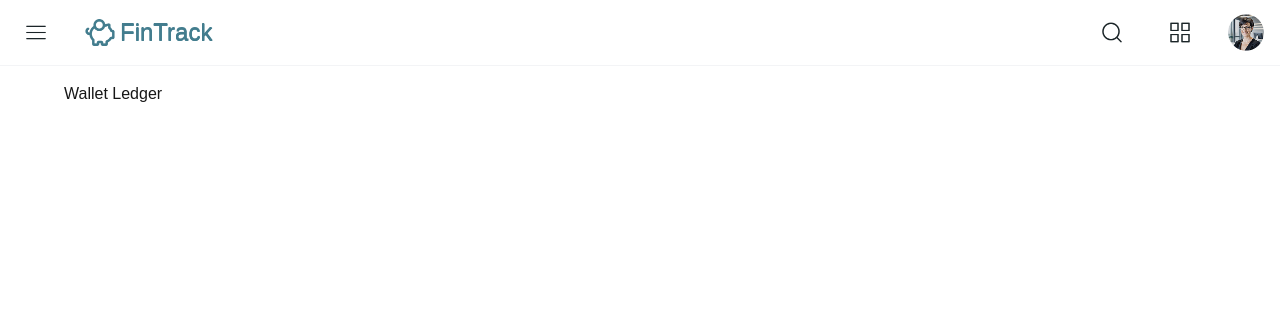
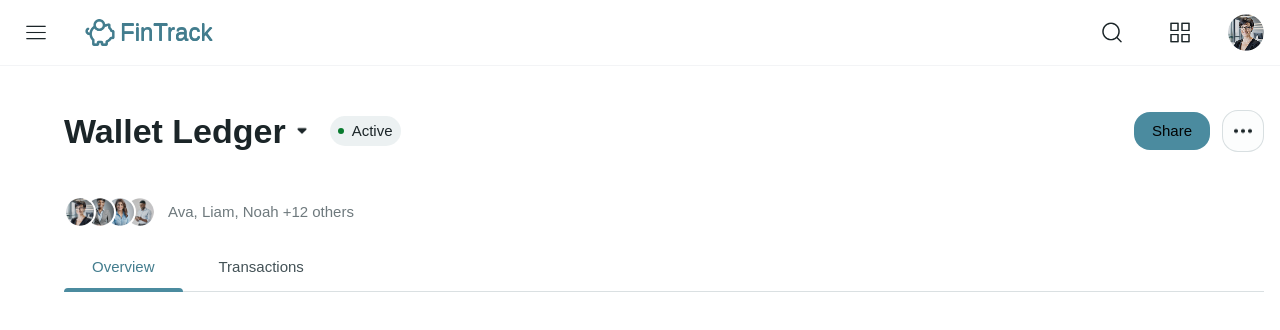
Before and after one commit to yunushabeeb/venture-studio, a Next.js app: page / in a window 1280 px wide. Shown: the top 330 px of the page. Built offline with nearby package versions, Linux system fonts and the light colour scheme; a web font is replaced by a local one.

Commit message:
Add ActiveStatus, UpperBar, UpperBarAvatars, and UpperBarTabs components; update Home page layout

```diff
--- /dev/null
+++ b/app/components/ActiveStatus.tsx
@@ -0,0 +1,28 @@
+export default function ActiveStatus() {
+  return (
+    <span
+      className="flex items-center gap-2 px-2 py-1 rounded-[16px]"
+      style={{
+        background: "rgba(52, 97, 111, 0.09)",
+      }}
+    >
+      <span
+        className="inline-block rounded-full"
+        style={{
+          width: 6,
+          height: 6,
+          background: "#087A2E",
+        }}
+      />
+      <span
+        className="font-medium text-[15px]"
+        style={{
+          color: "#1B2528",
+          fontFamily: "'Public Sans', sans-serif",
+        }}
+      >
+        Active
+      </span>
+    </span>
+  );
+}
--- /dev/null
+++ b/app/components/UpperBar.tsx
@@ -0,0 +1,63 @@
+import Image from "next/image";
+import ActiveStatus from "./ActiveStatus";
+import UpperBarAvatars from "./UpperBarAvatars";
+import UpperBarTabs from "./UpperBarTabs";
+
+export default function UpperBar() {
+  return (
+    <section className="flex flex-col gap-4 py-7">
+      <div className="flex flex-wrap items-center justify-between gap-4">
+        {/* Left: Title, Caret, Status */}
+        <div className="flex items-center flex-wrap gap-4">
+          <div className="flex items-center">
+            <span
+              className="font-bold"
+              style={{
+                color: "#1B2528",
+                fontFamily: "'Public Sans', sans-serif",
+                fontSize: 34,
+                lineHeight: "40px",
+              }}
+            >
+              Wallet Ledger
+            </span>
+            <Image
+              src="/icons/caret-down.png"
+              alt="Caret"
+              width={24}
+              height={24}
+              className="ml-1"
+            />
+          </div>
+          <ActiveStatus />
+        </div>
+        {/* Right: Share & More */}
+        <div className="flex items-center gap-3">
+          <button
+            className="flex items-center bg-[#4B8B9F] text-[#020303] font-medium rounded-[16px] px-[18px] py-2 text-[15px]"
+            style={{ fontFamily: "'Public Sans', sans-serif" }}
+          >
+            Share
+          </button>
+          <button
+            className="flex items-center bg-[#FCFDFD] rounded-[16px] p-2 border"
+            style={{
+              borderColor: "rgba(73, 101, 110, 0.2)",
+              borderWidth: 1,
+            }}
+            aria-label="More"
+          >
+            <Image
+              src="/icons/dots-horizontal.png"
+              alt="More"
+              width={24}
+              height={24}
+            />
+          </button>
+        </div>
+      </div>
+      <UpperBarAvatars />
+      <UpperBarTabs />
+    </section>
+  );
+}
--- /dev/null
+++ b/app/components/UpperBarAvatars.tsx
@@ -0,0 +1,56 @@
+import Image from "next/image";
+
+const avatars = [
+  "/images/avatars/avatar-1.png",
+  "/images/avatars/avatar-2.png",
+  "/images/avatars/avatar-3.png",
+  "/images/avatars/avatar-4.png",
+];
+
+export default function UpperBarAvatars() {
+  return (
+    <div className="flex items-center mt-7">
+      {/* Avatars */}
+      <div className="flex -space-x-3">
+        {avatars.map((src, i) => (
+          <div
+            key={src}
+            className="w-8 h-8 rounded-full border-2 border-white relative z-10"
+            style={{ zIndex: avatars.length - i }}
+          >
+            <Image
+              src={src}
+              alt={`Avatar ${i + 1}`}
+              width={32}
+              height={32}
+              className="rounded-full object-cover"
+              priority={i === 0}
+            />
+          </div>
+        ))}
+      </div>
+      {/* Names */}
+      <span
+        className="ml-3 text-[15px]"
+        style={{
+          color: "rgba(21, 39, 45, 0.62)",
+          fontFamily: "'Public Sans', sans-serif",
+          fontWeight: 400,
+        }}
+      >
+        Ava, Liam, Noah
+      </span>
+      {/* +12 others */}
+      <span
+        className="ml-1 text-[15px]"
+        style={{
+          color: "rgba(21, 39, 45, 0.62)",
+          fontFamily: "'Public Sans', sans-serif",
+          fontWeight: 400,
+        }}
+      >
+        +12 others
+      </span>
+    </div>
+  );
+}
--- /dev/null
+++ b/app/components/UpperBarTabs.tsx
@@ -0,0 +1,55 @@
+"use client";
+import { useState } from "react";
+import clsx from "clsx";
+
+const tabs = [
+  { label: "Overview", key: "overview" },
+  { label: "Transactions", key: "transactions" },
+];
+
+export default function UpperBarTabs({
+  defaultTab = "overview",
+  onTabChange,
+}: {
+  defaultTab?: string;
+  onTabChange?: (tab: string) => void;
+}) {
+  const [active, setActive] = useState(defaultTab);
+
+  function handleTab(tab: string) {
+    setActive(tab);
+    onTabChange?.(tab);
+  }
+
+  return (
+    <div className="flex flex-col">
+      <div className="flex gap-2 border-b" style={{ borderColor: "rgba(73, 101, 110, 0.2)" }}>
+        {tabs.map((tab) => (
+          <button
+            key={tab.key}
+            className={clsx(
+              "relative font-normal text-[15px] px-7 py-3 transition-colors",
+              "rounded-t-[8px]",
+              "focus:outline-none",
+              active === tab.key
+                ? "text-[#437D8E] font-medium"
+                : "text-[#15272D] opacity-80"
+            )}
+            style={{
+              fontFamily: "'Public Sans', sans-serif",
+            }}
+            onClick={() => handleTab(tab.key)}
+          >
+            {tab.label}
+            {active === tab.key && (
+              <span
+                className="absolute left-0 right-0 -bottom-[1px] h-1 rounded-t bg-[#4B8B9F]"
+                style={{ height: 4 }}
+              />
+            )}
+          </button>
+        ))}
+      </div>
+    </div>
+  );
+}
--- a/app/page.tsx
+++ b/app/page.tsx
@@ -1,7 +1,9 @@
+import UpperBar from "./components/UpperBar";
+
 export default function Home() {
   return (
     <div>
-      <h1>Wallet Ledger</h1>
+      <UpperBar />
     </div>
   );
 }
```
